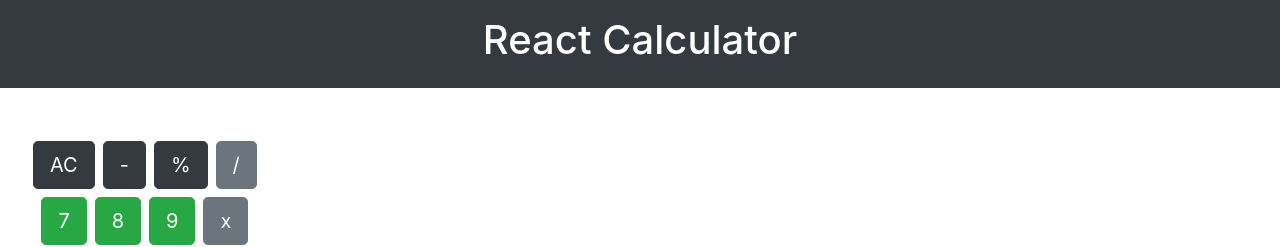
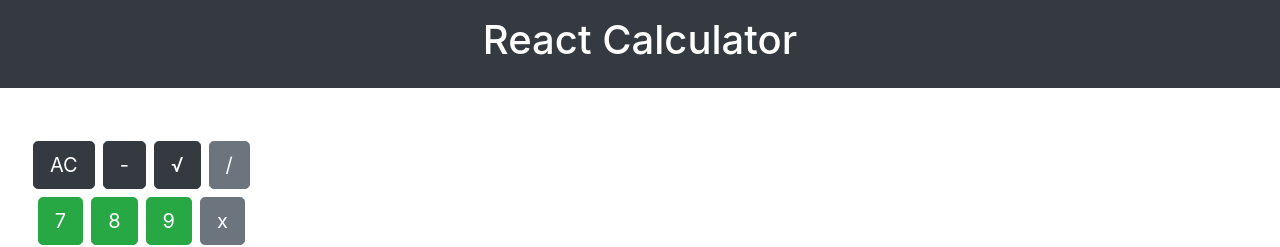
Before and after one commit to mikesabzz/calculator-app, a React (Create React App) app: page /firstinput in a window 1280 px wide. Shown: the top 247 px of the page. Built offline with nearby package versions, Linux system fonts and the light colour scheme.

Commit message:
added a square root function

```diff
--- a/src/component/Calculator/index.js
+++ b/src/component/Calculator/index.js
@@ -18,6 +18,12 @@ class Calculator extends React.Component {
             inputField: [...this.state.inputField, event.target.value].join('')
         })
     }
+    squareRoot = () => {
+        const{inputField} = this.state
+        this.setState({
+            inputField: [Math.sqrt(inputField)].join('')
+        })
+    }
     getResult = () => {
         const{inputField} = this.state
         this.setState({
@@ -34,6 +40,7 @@ class Calculator extends React.Component {
                     <FirstInput
                         clear={this.clear}
                         handleinputFieldProps={this.handleChange}
+                        squareRoot={this.squareRoot}
                         result={this.getResult}
                     />
                 </div>
--- a/src/component/FirstInput/index.js
+++ b/src/component/FirstInput/index.js
@@ -6,7 +6,7 @@ const FirstInput = (props) => {
         <div>
             <button onClick={props.clear} className="btn btn-dark m-1 btn-lg">AC</button>
             <button onClick={props.handleinputFieldProps} value="-" className="btn btn-dark m-1 btn-lg">-</button>
-            <button onClick={props.handleinputFieldProps} value="%" className="btn btn-dark m-1 btn-lg">%</button>
+            <button onClick={props.squareRoot} className="btn btn-dark m-1 btn-lg">√</button>
             <button onClick={props.handleinputFieldProps} value="/" className="btn btn-secondary m-1 btn-lg">/</button>
             <br />
             <button onClick={props.handleinputFieldProps} value="7" className="btn btn-success m-1 btn-lg">7</button>
```
